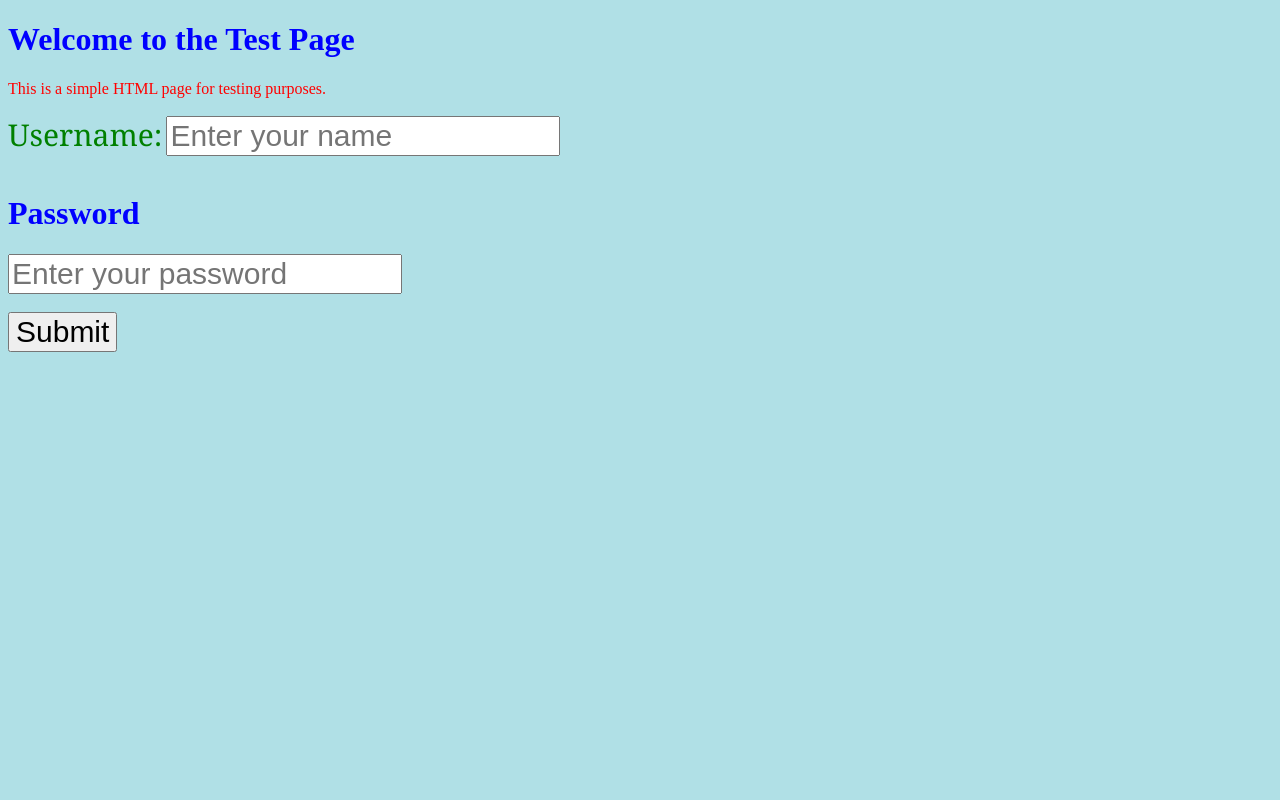
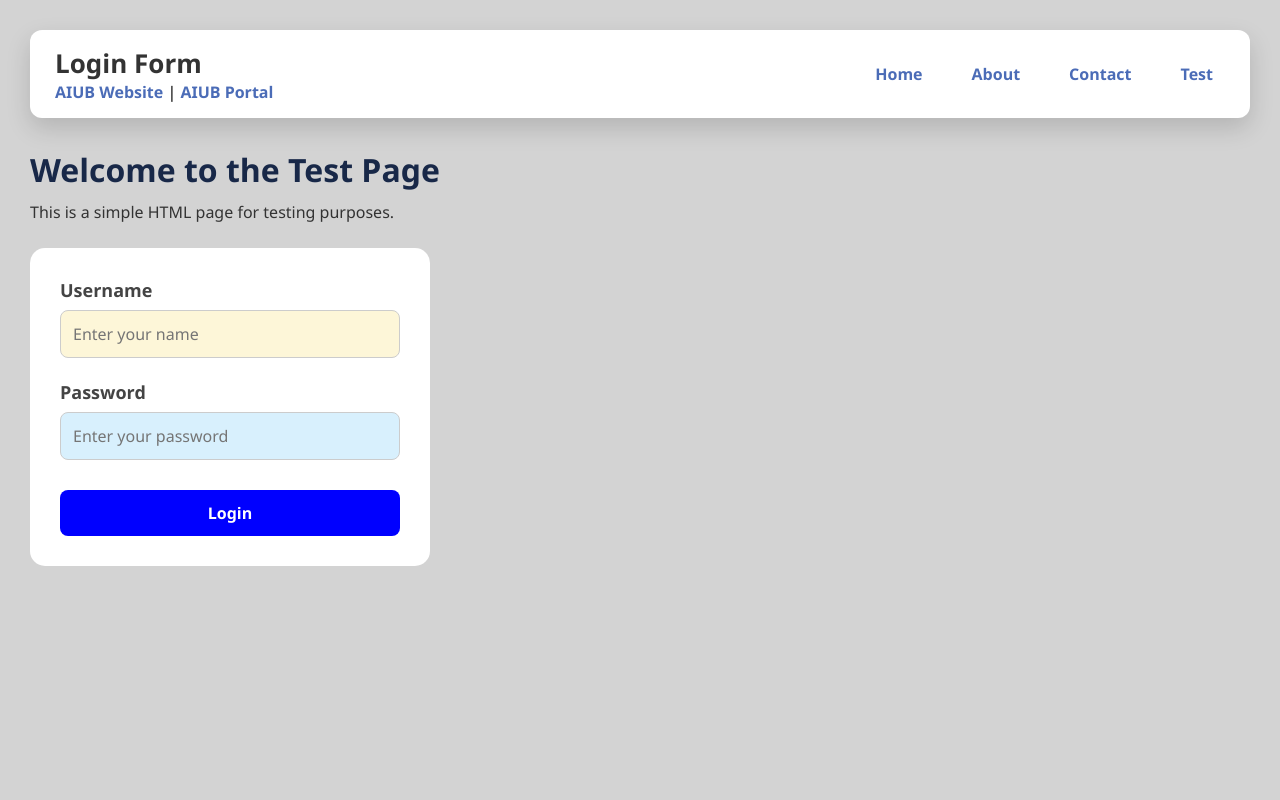
Before and after one commit to RRudro/WTech_Spring25-26, a PHP site: page /Test.html in a window 1280 px wide. Run offline with PHP 8.4, Linux system fonts and the light colour scheme.

Commit message:
Last Update

```diff
--- a/WebTech_C/Lecture1/Style.css
+++ b/WebTech_C/Lecture1/Style.css
@@ -1,17 +1,123 @@
+/* Global Reset */
+* {
+  margin: 0;
+  padding: 0;
+  box-sizing: border-box;
+  font-family: "Segoe UI", Tahoma, Geneva, Verdana, sans-serif;
+}
+
+/* Page Background */
 body {
-  background-color: powderblue;
+  background: lightgray;
+  min-height: 100vh;
+  padding: 30px;
 }
+
+/* Header Container */
+.topnav{
+  background: white;
+  border-radius: 12px;
+  padding: 15px 25px;
+  display: flex;
+  justify-content: space-between;
+  align-items: center;
+  margin-bottom: 30px;
+  box-shadow: 0 10px 25px rgba(0, 0, 0, 0.15);
+}
+
+/* Header Title */
+header {
+  font-size: 26px;
+  font-weight: bold;
+  color: #333;
+}
+
+/* Links */
+a {
+  text-decoration: none;
+  color: #4b6cb7;
+  font-weight: 600;
+}
+
+a:hover {
+  color: #182848;
+}
+
+/* Navigation */
+nav {
+  display: flex;
+  gap: 25px;
+}
+
+nav a {
+  padding: 6px 12px;
+  border-radius: 8px;
+  transition: 0.3s;
+}
+
+nav a:hover {
+  background-color: #4b6cb7;
+  color: white;
+}
+
+/* Main Content */
 h1 {
-  color: blue;
+  color: #182848;
+  margin-bottom: 10px;
 }
+
 p {
-  color: red;
+  color: #333;
+  margin-bottom: 25px;
 }
+
+/* Form Card */
+form {
+  background: white;
+  padding: 30px;
+  border-radius: 15px;
+  width: 400px;
+}
+
+/* Labels */
 label {
-  font-size:30px;
-  color: green;
-  font-family: Cambria, Cochin, Georgia, Times, 'Times New Roman', serif;
+  font-size: 18px;
+  font-weight: 600;
+  color: #444;
 }
+
+/* Inputs */
 input {
-  font-size:30px;
+  width: 100%;
+  font-size: 16px;
+  padding: 12px;
+  margin-top: 8px;
+  border-radius: 8px;
+  border: 1px solid #ccc;
 }
+
+input:focus {
+  outline: none;
+  border-color: #4b6cb7;
+}
+
+/* Username Highlight */
+#username {
+  background-color: #fdf6d8;
+}
+#password {
+  background-color: #d8f0fd;
+}
+#submit {
+  background-color: blue;
+}
+
+/* Submit Button */
+input[type="submit"] {
+  background:blueviolet;
+  color: white;
+  border: none;
+  cursor: pointer;
+  font-weight: bold;
+  transition: 0.3s;
+}
--- a/WebTech_C/Lecture1/Test.html
+++ b/WebTech_C/Lecture1/Test.html
@@ -5,17 +5,38 @@
     <title>Test Page</title>
 </head>
 <body>
+
+    <div class="topnav">
+        <div>
+            <header>Login Form</header>
+            <a href="https://www.aiub.edu/" target="_blank">AIUB Website</a> |
+            <a href="https://portal.aiub.edu/">AIUB Portal</a>
+        </div>
+
+        <nav>
+            <a href="Home.html">Home</a>
+            <a href="About.html">About</a>
+            <a href="Contact.html">Contact</a>
+            <a href="Test.html">Test</a>
+        </nav>
+    </div>
+
     <h1>Welcome to the Test Page</h1>
     <p>This is a simple HTML page for testing purposes.</p>
+
     <form>
-        <label for="username">Username:</label>
-        <input type="text" name="username" placeholder="Enter your name">
+        <label for="username">Username</label>
+        <input type="text" id="username" placeholder="Enter your name">
+
         <br><br>
-        <h1>Password</h1>
-        <input type="password" name="password" placeholder="Enter your password">
+
+        <label for="password">Password</label>
+        <input type="password" id="password" placeholder="Enter your password">
+
         <br><br>
-        <input type="submit" value="Submit">
 
+        <input type="submit" id ="submit" value="Login">
     </form>
+
 </body>
 </html>
```
